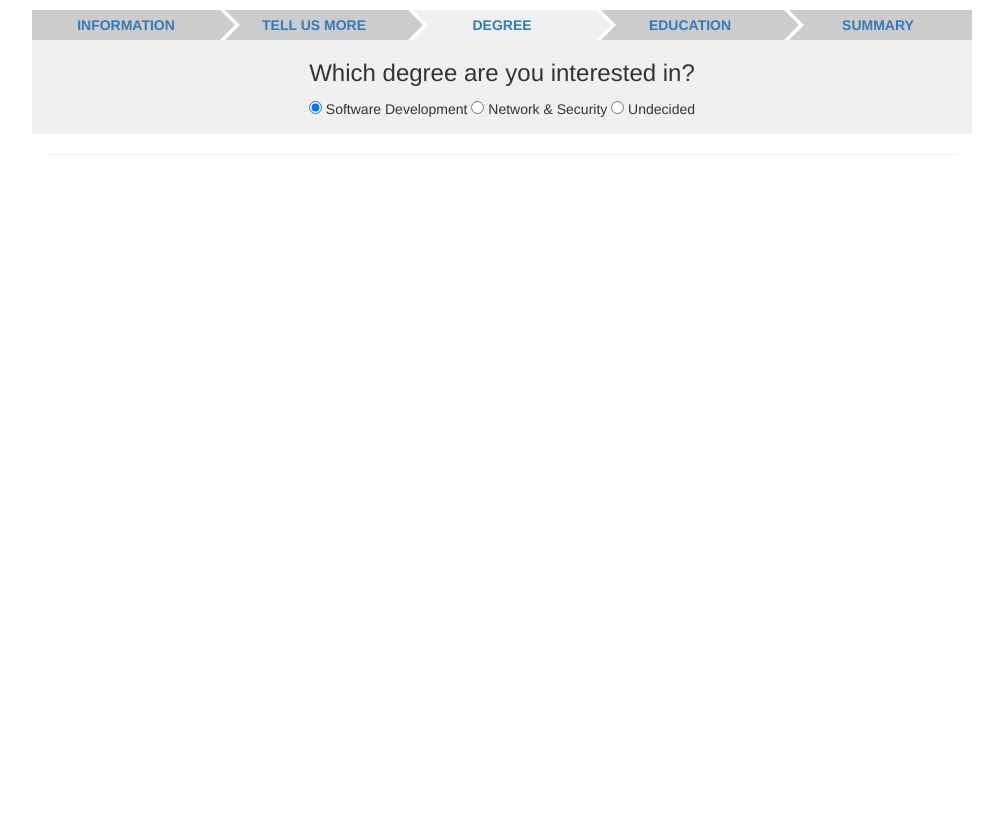
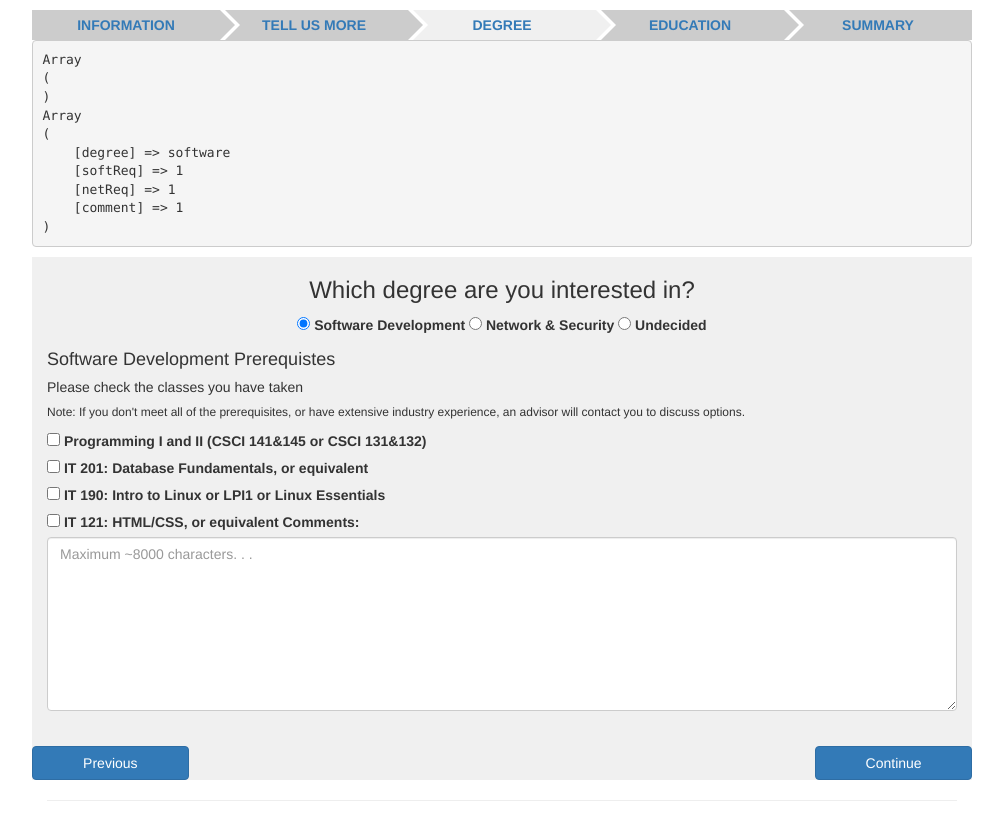
Before and after one commit to lhoerth/basapp, a PHP site: page /index.php?page=form3 in a window 1280 px wide. Shown: the part 46-867 px from the top of the page, without its empty margins (138-1141 px from the left). Before the commit the page ends 201 px from the top, so only its background shows below. Run offline with PHP 8.4, Linux system fonts and the light colour scheme; the visitor is signed in with stand-in values (Sample User, id 1); some libraries are stand-ins or nearby versions.

Commit message:
Form repopulation and validation extravaganza

```diff
--- a/form3.php
+++ b/form3.php
@@ -3,11 +3,19 @@ session_start();
  //*** Start the buffer
 ob_start();
 
+/* DEBUGGING - OUTPUT SESSION */
+echo "<pre>";
+print_r($_POST);
+print_r($_SESSION);
+echo "</pre>";
+
+
+
+
 if(isset($_POST['Previous2'])){
 	header("Location: index.php?page=form2");
 	exit;
 }
-
 
 if(isset($_POST['Submit2'])){
 	if(isset($_POST['degree'])){
@@ -16,7 +24,6 @@ if(isset($_POST['Previous2'])){
 			if(isset($_POST['softReq'])){
 				$_SESSION['softReq'] = $_POST['softReq'];
 			}
-
 		}else if($_SESSION['degree']== 'network'){
 			if(isset($_POST['netReq'])){
 				$_SESSION['netReq'] = $_POST['netReq'];
@@ -26,58 +33,51 @@ if(isset($_POST['Previous2'])){
 				$_SESSION['comment'] = $_POST['comment'];
 			}
 		}
+
 		header("Location: index.php?page=form4");
 		exit;
 	}
+}
 
+// extra test for repopulating checkboxes
+function isChecked($array, $value){
+	if (isset($_SESSION[$array]))
+		return (in_array($value,$_SESSION[$array]))?"checked":"";
 }
 ?>
 
-<!DOCTYPE html>
-<html lang="en">
-  <head>
-
-    <meta charset="utf-8">
-    <meta http-equiv="X-UA-Compatible" content="IE=edge">
-    <meta name="viewport" content="width=device-width, initial-scale=1">
-
-    <title>Degree</title>
-
-
-    <!-- HTML5 shim and Respond.js for IE8 support of HTML5 elements and media queries -->
-    <!--[if lt IE 9]>
-      <script src="https://oss.maxcdn.com/html5shiv/3.7.2/html5shiv.min.js"></script>
-      <script src="https://oss.maxcdn.com/respond/1.4.2/respond.min.js"></script>
-    <![endif]-->
-  </head>
-
-  <body>
-        <form method="post" action="#" onsubmit="return(validateForm());">
+<form method="post" action="#">
 		<div class="container">
 				<div class="form-group text-center">
 						<h3>Which degree are you interested in?</h3>
-                                <input type="radio" id="software" name="degree" value="software" onclick="javascript:yesnoCheck();" <?php echo ($_SESSION['degree'] === "software")?"checked":""; ?>> Software Development </input>
-                                <input type="radio" id="network" name="degree" value="network"onclick="javascript:yesnoCheck();" <?php echo ($_SESSION['degree'] === "network")?"checked":""; ?>> Network & Security </input>
-                                <input type="radio" id="ud" name="degree" value="ud" onclick="javascript:yesnoCheck();" <?php echo ($_SESSION['degree'] === "ud")?"checked":""; ?>> Undecided </input>
+						<input type="radio" id="softwareBtn" name="degree" value="software" onclick="javascript:yesnoCheck();" <?php echo ($_SESSION['degree'] === "software")?"checked":""; ?>>
+							<label for="softwareBtn"> Software Development </label>
+						<input type="radio" id="networkBtn" name="degree" value="network" onclick="javascript:yesnoCheck();" <?php echo ($_SESSION['degree'] === "network")?"checked":""; ?>>
+							<label for="networkBtn"> Network &amp; Security </label>
+						<input type="radio" id="udBtn" name="degree" value="ud" onclick="javascript:yesnoCheck();" <?php echo ($_SESSION['degree'] === "ud")?"checked":""; ?>>
+							<label for="udBtn"> Undecided </label>
 
 
 
 				<div id="software">
-                                <div align="left" id="ss">
+						<div id="ss" class="degForm">
 							<h4>Software Development Prerequistes</h4>
 							<h5>Please check the classes you have taken</h5>
 							<h6>Note: If you don't meet all of the prerequisites, or have extensive industry experience, an advisor will contact you to discuss options.</h6>
 
-                                    <input type="checkbox" id="core" name="softReq[]" value="core"> Programming I and II (CSCI 141&145 or CSCI 131&132)</input>
+							<input type="checkbox" id="core" name="softReq[]" value="core" <?php echo isChecked('softReq', 'core');?> >
+								<label for="core"> Programming I and II (CSCI 141&amp;145 or CSCI 131&amp;132)</label>
 							<br>
-                                    <input type="checkbox" id="201" name="softReq[]" value="201">IT 201:  Database Fundamentals, or equivalent </input>
+							<input type="checkbox" id="201" name="softReq[]" value="201" <?php echo isChecked('softReq', '201');?> >
+								<label for="201">IT 201:  Database Fundamentals, or equivalent </label>
 							<br>
-                                    <input type="checkbox" id="190" name="softReq[]" value="190">IT 190:  Intro to Linux or LPI1 or Linux Essentials</input>
+							<input type="checkbox" id="190" name="softReq[]" value="190" <?php echo isChecked('softReq', '190');?>>
+								<label for="190">IT 190:  Intro to Linux or LPI1 or Linux Essentials</label>
 							<br>
-                                    <input type="checkbox" id="121" name="softReq[]" value="121">IT 121:  HTML/CSS, or equivalent</input>
-                                    <p>Comments:<br>
-                                        <textarea id="note" name="softReq[]" class="form-control" cols="25" rows="8"></textarea>
-                                    </p>
+							<input type="checkbox" id="121" name="softReq[]" value="121" <?php echo isChecked('softReq', '121');?>>
+								<label for="121">IT 121:  HTML/CSS, or equivalent</label>
+							<label for="softNote">Comments:</label>
+								<textarea id="softNote" name="softReq[]" class="form-control" cols="25" rows="8" maxlength="8191" placeholder="Maximum ~8000 characters. . ."><?php if (isset($_SESSION['softReq'])) echo end($_SESSION['softReq']); ?></textarea>
 							<br>
 
 						</div>
@@ -85,34 +85,37 @@ if(isset($_POST['Previous2'])){
 
 
 				<div id="network">
-                                <div align="left" id="nn">
+						<div id="nn" class="degForm">
 								<h4>Network Administration and Security Prerequisites</h4>
 								<h5>Please check the classes you have taken</h5>
 								<h6>Note: If you don't meet all of the prerequisites, or have extensive industry experience, an advisor will contact you to discuss options.</h6>
-                                        <input type="checkbox" id="CCENT" name="netReq[]" value="CCENT">IT 210 or CCENT</input>
+								<input type="checkbox" id="CCENT" name="netReq[]" value="CCENT" <?php echo isChecked('netReq', 'CCENT');?>>
+									<label for="CCENT">IT 210 or CCENT</label>
 								<br>
-                                        <input type="checkbox" id="MTA" name="netReq[]" value="MTA">IT 160 or MTA</input>
+								<input type="checkbox" id="MTA" name="netReq[]" value="MTA" <?php echo isChecked('netReq', 'MTA');?>>
+									<label for="MTA">IT 160 or MTA</label>
 								<br>
-                                        <input type="checkbox" id="Linux" name="netReq[]" value="Linux">IT 190 or LPI1 or Linux Essentials</input>
+								<input type="checkbox" id="Linux" name="netReq[]" value="Linux" <?php echo isChecked('netReq', 'Linux');?>>
+									<label for="Linux">IT 190 or LPI1 or Linux Essentials</label>
 								<br>
-                                        <input type="checkbox" id="102" name="netReq[]" value="102">IT 102 or a programming course</input>
+								<input type="checkbox" id="102" name="netReq[]" value="102" <?php echo isChecked('netReq', '102');?>>
+									<label for="102">IT 102 or a programming course</label>
 								<br>
-                                        <input type="checkbox" id="240" name="netReq[]" value="240">IT 240 or 70-411 Microsoft MCP</input>
-                                        <p>Comments:<br>
-                                                <textarea id="note" class="form-control" name="netReq[]" cols="25" rows="8"></textarea>
-                                        </p>
+								<input type="checkbox" id="240" name="netReq[]" value="240" <?php echo isChecked('netReq', '240');?>>
+									<label for="240">IT 240 or 70-411 Microsoft MCP</label>
+								<label for="netNote">Comments:</label>
+										<textarea id="netNote" class="form-control" name="netReq[]" cols="25" rows="8" maxlength="8191" placeholder="Maximum ~8000 characters. . ."><?php if (isset($_SESSION['netReq'])) echo end($_SESSION['netReq']); ?></textarea>
 								<br>
 
 						</div>
 				</div>
 
 				<div id="uu">
-                             <div align="left">
-                                <br>Please list any IT classes that you have taken:
-                                <br><textarea id="note" class="form-control" name="comment" cols="25" rows="8"></textarea></p>
-
+					 <div class="degForm">
 						<br>
-
+						<label for="note">Please list any IT classes that you have taken:</label>
+						<textarea id="note" class="form-control" name="comment" cols="25" rows="8" maxlength="8191" placeholder="Maximum ~8000 characters. . ."><?php echo $_SESSION['comment']; ?></textarea>
+						<br>
 					 </div>
 				</div>
 
@@ -125,13 +128,8 @@ if(isset($_POST['Previous2'])){
 
 </form>
 
-
-
 <script src="http://ajax.googleapis.com/ajax/libs/jquery/1.11.2/jquery.min.js"></script>
 <script src="javascript/form3.js"></script>
-
-  </body>
-</html>
 
 <?php
 
--- a/javascript/form3.js
+++ b/javascript/form3.js
@@ -6,21 +6,25 @@ var main = function() {
     document.getElementById('uu').style.display = 'none';
     document.getElementById('buttons').style.display = 'none';
 
+	// if they go back to this page, PHP will tick the radio button based on session,
+	// and we can just use this yesnoCheck() function to populate the form correctly.
+	yesnoCheck();
 }
 
 function yesnoCheck() {
-    if (document.getElementById('software').checked) {
+	console.log("yesnoCheck()");
+    if (document.getElementById('softwareBtn').checked) {
         document.getElementById('ss').style.display = 'block';
          document.getElementById('nn').style.display = 'none';
            document.getElementById('uu').style.display = 'none';
 
     }
-    else if ((document.getElementById('network').checked)) {
+    else if ((document.getElementById('networkBtn').checked)) {
      document.getElementById('ss').style.display = 'none';
          document.getElementById('nn').style.display = 'block';
            document.getElementById('uu').style.display = 'none';
     }
-    else if ((document.getElementById('ud').checked)) {
+    else if ((document.getElementById('udBtn').checked)) {
      document.getElementById('ss').style.display = 'none';
          document.getElementById('nn').style.display = 'none';
            document.getElementById('uu').style.display = 'block';
--- a/style/index.css
+++ b/style/index.css
@@ -105,3 +105,8 @@ form{
 form{
 	background: #f0f0f0;
 }
+
+/* form3 */
+.degForm {
+	text-align: left;
+}
```
Also changed, not shown: form1.php (+7 -1 lines), form2.php (+5 -14 lines), form4.php (+11 -3 lines), form5.php (+7 -3 lines), transcripts/bird.jpg (renamed from uploads/bird.jpg). Lines whose indentation alone changed are shown as unchanged.
